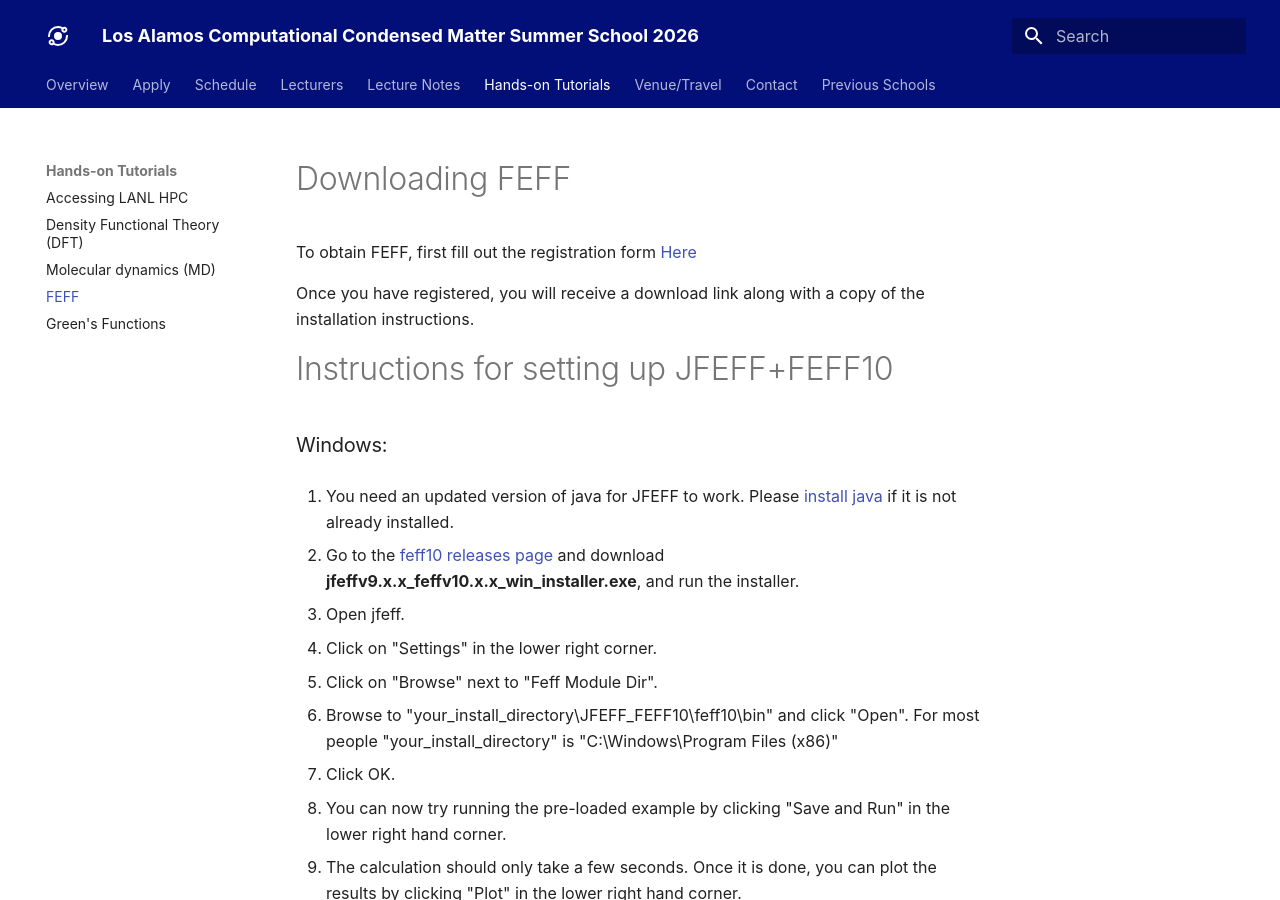
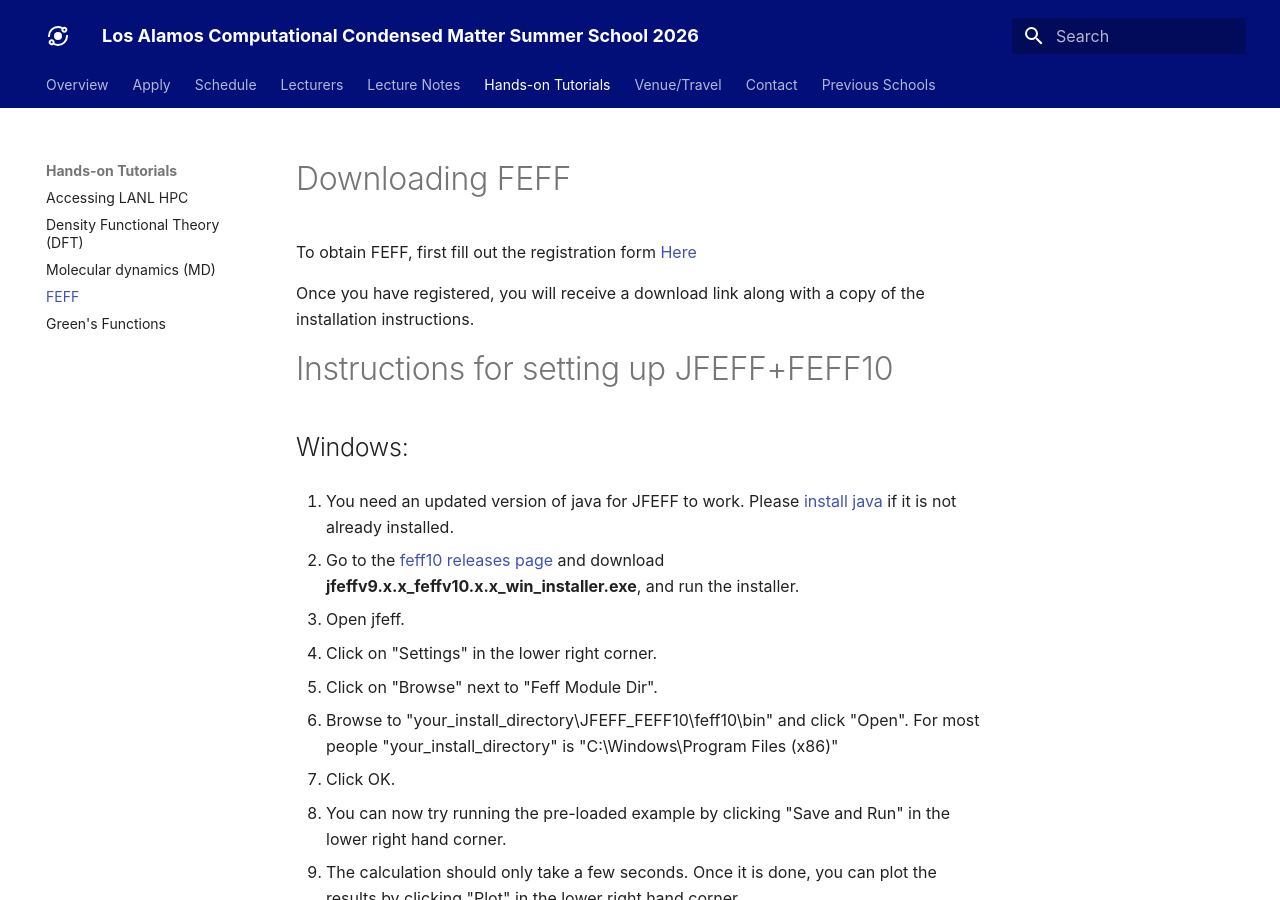
Before and after one commit to LACCMSS/2026, an MkDocs documentation site: the page built from docs/feff.md, in a window 1280 px wide and 900 px high. Built offline with MkDocs 1.6.1 and Material for MkDocs 9.7.7, drawn with Linux system fonts in a browser that asks for light colours; some web fonts are replaced.

```diff
--- a/docs/feff.md
+++ b/docs/feff.md
@@ -11,7 +11,7 @@ Once you have registered, you will receive a download link along with a copy of
 
 # Instructions for setting up JFEFF+FEFF10
 
-### Windows:
+## Windows:
 
 1.  You need an updated version of java for JFEFF to work. Please [install java](https://www.java.com/download/ie_manual.jsp) if it is not already installed.
 
@@ -34,7 +34,7 @@ Once you have registered, you will receive a download link along with a copy of
 10.  You can find examples in your home directory in a directory named "feff10\_examples". Note that some of these examples do not work with JFEFF, although all should work with FEFF10.
 
 
-### Mac:
+## Mac:
 
 1. If you have a mac with M1 or M2 chip rather than Intel, you will need to install rosetta. To do so, open a terminal and type the following command:
 `/usr/sbin/softwareupdate --install-rosetta --agree-to-license`
@@ -82,7 +82,7 @@ Hit enter to agree and install.
 19.  You can find examples in your home directory in a directory named "feff10\_examples". Note that some of these examples do not work with JFEFF, although all should work with FEFF10.
 
 
-### Linux:
+## Linux:
 
 1.  In order to install JFEFF+FEFF10 on linux, you will need Oracle java, which you can find at [https://www.java.com/en/download/](https://www.java.com/en/download/)
 
```
